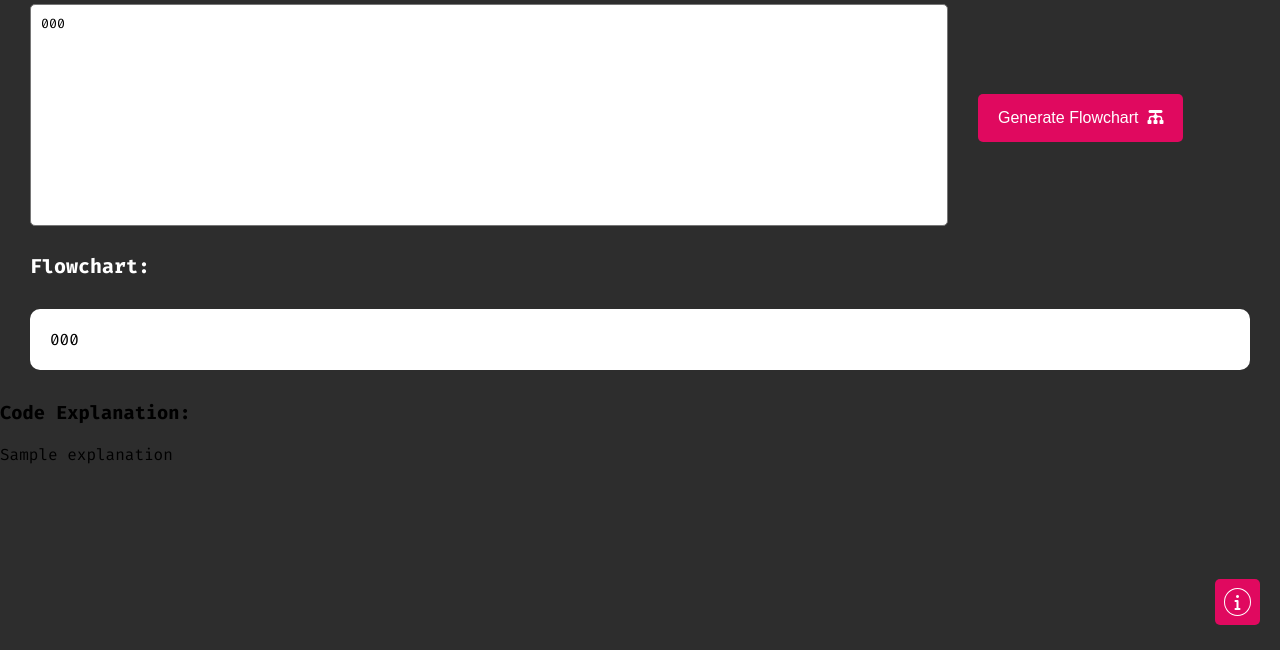
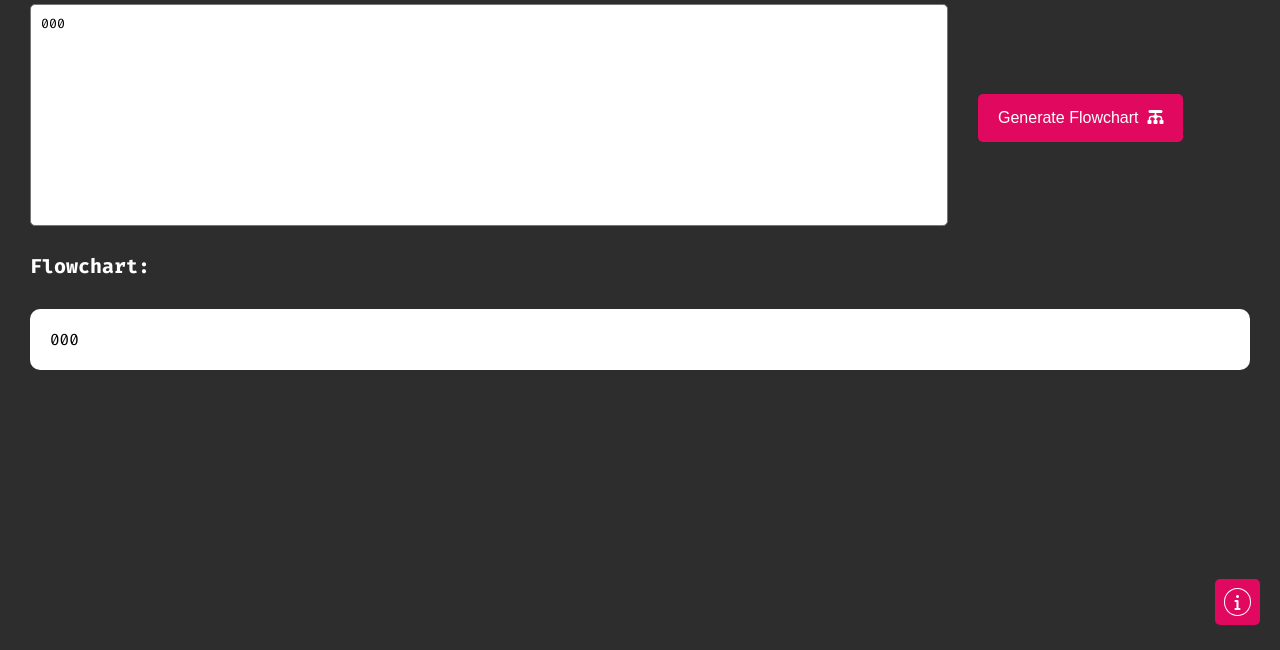
Before and after one commit to Abhiram1502/CodeToFlow, a Flask app: template templates/index.html in a window 1280 px wide. Shown: the part 150-800 px from the top of the page. Run offline with Flask 3, Linux system fonts and the light colour scheme; the template is opened without the code that fills it: most values are stand-ins (such as "Sample title", 1, 10 or a date in 2020); some libraries are stand-ins or nearby versions; some web fonts are replaced.

Commit message:
Update index.html

```diff
--- a/templates/index.html
+++ b/templates/index.html
@@ -48,12 +48,6 @@ def factorial(n):
             <img src="/static/images/demo.png" alt="Demo Flowchart" style="height: 200px;">
         {% endif %}
     </div>
-    {% if explanation %}
-    <div class="explanation-box">
-        <h3>Code Explanation:</h3>
-        <p>{{ explanation }}</p>
-    </div>
-    {% endif %}
     <div class="info-icon"><i id="info" class="fa-solid fa-info"></i></div>
     <script>
         code=document.getElementById('code');
```
